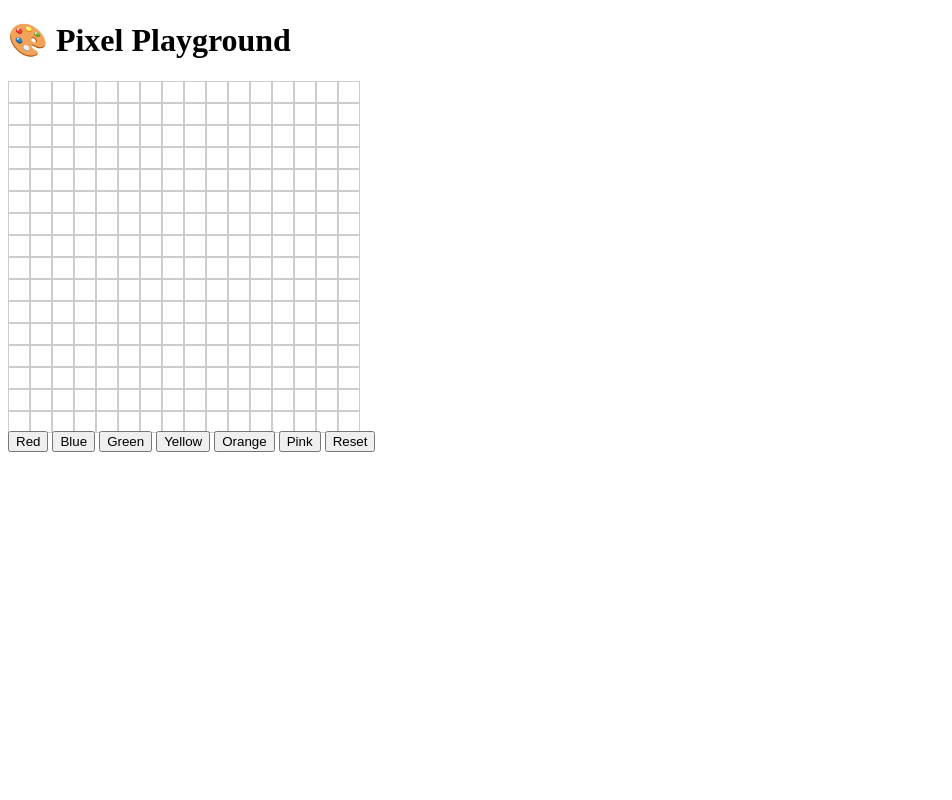
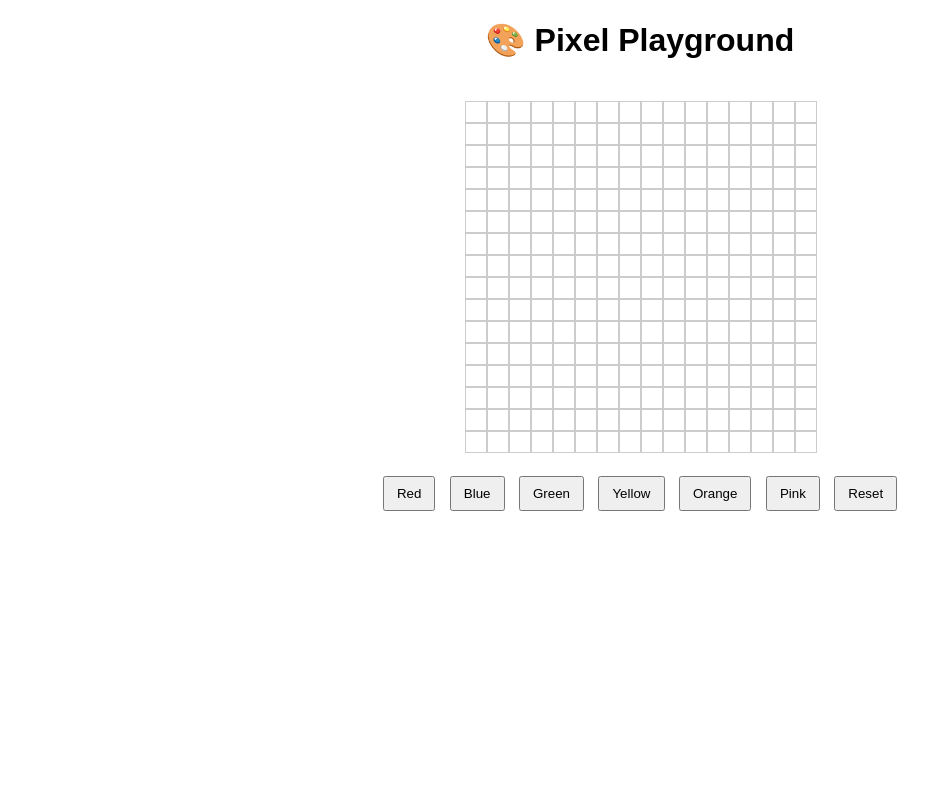
Before and after one commit to Marsad07/All_Flask_Apps, a Flask app: page / in a window 1280 px wide. Shown: the whole page, without its empty margins (0-952 px from the left). Run offline with Flask 3, Linux system fonts and the light colour scheme.

Commit message:
Update index.html

```diff
--- a/Flask_App_4/templates/index.html
+++ b/Flask_App_4/templates/index.html
@@ -1,6 +1,22 @@
 <!DOCTYPE html>
 <html lang="en">
+<head>
+    <meta charset="UTF-8">
+    <title>Pixel Playground</title>
     <style>
+        /* Center everything on the page */
+        body {
+            display: flex;
+            flex-direction: column;   /* stack items vertically */
+            align-items: center;      /* center horizontally */
+            justify-content: flex-start;
+            min-height: 100vh;
+            margin: 0;
+            font-family: Arial, sans-serif;
+            text-align: center;
+        }
+
+        /* Grid styling */
         #grid {
             display: grid;
             grid-template-columns: repeat(16, 20px);
@@ -9,6 +25,7 @@
             margin-top: 20px;
         }
 
+        /* Pixel styling */
         .pixel {
             width: 20px;
             height: 20px;
@@ -16,12 +33,18 @@
             border: 1px solid #ccc;
             cursor: pointer;
         }
+
+        /* Palette styling */
+        #palette {
+            margin-top: 20px;
+        }
+
+        #palette button {
+            margin: 5px;
+            padding: 8px 12px;
+            cursor: pointer;
+        }
     </style>
-
-
-<head>
-    <meta charset="UTF-8">
-    <title>Pixel Playground</title>
 </head>
 <body>
     <h1> 🎨 Pixel Playground</h1>
@@ -34,17 +57,19 @@
         <button onclick="setColor('yellow')">Yellow</button>
         <button onclick="setColor('orange')">Orange</button>
         <button onclick="setColor('pink')">Pink</button>
-
         <button onclick="resetGrid()">Reset</button>
     </div>
 
     <script>
+        // Step 1: start with a default color
         let currentColor = "blue";
 
+        // Step 2: function to change the color
         function setColor(color) {
             currentColor = color;
         }
 
+        // Step 3: build the grid when the page loads
         window.onload = function() {
             const grid = document.getElementById("grid");
             for (let i = 0; i < 256; i++) {
@@ -57,12 +82,12 @@
             }
         };
 
+        // Step 4: reset function
         function resetGrid() {
             document.querySelectorAll(".pixel").forEach(pixel => {
                 pixel.style.backgroundColor = "white";
             });
         }
     </script>
-
 </body>
 </html>
```
Lines whose indentation alone changed are shown as unchanged.
